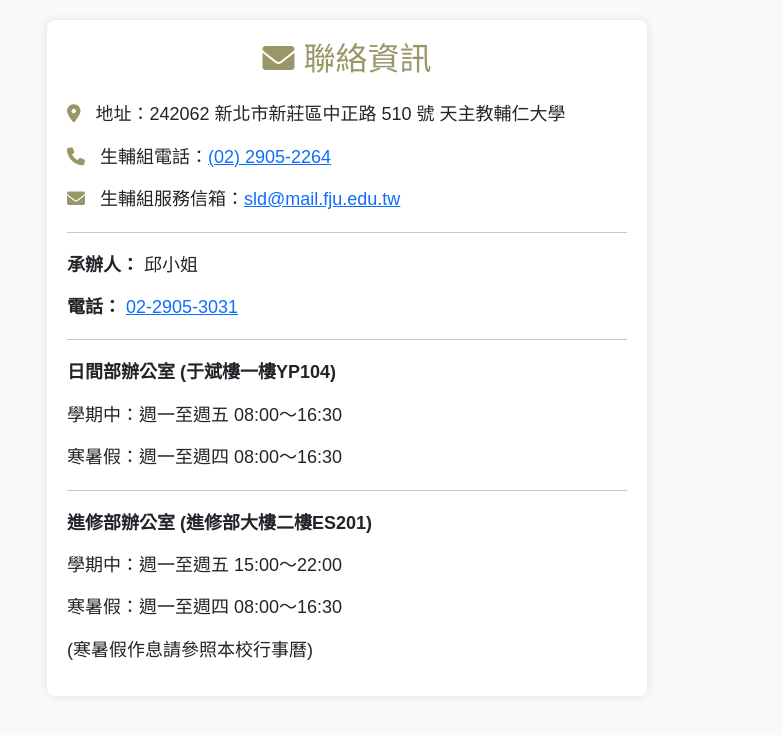
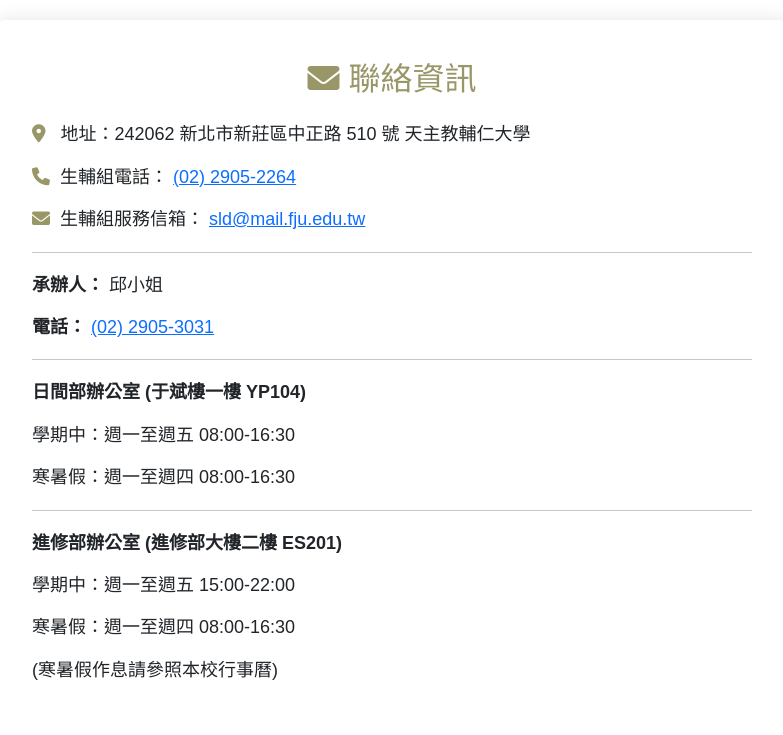
Before and after one commit to SA5202/SA, a PHP site: page /contact.php in a window 1280 px wide. Shown: the top 735 px of the page, without its empty margins (293-1076 px from the left). Run offline with PHP 8.4, Linux system fonts and the light colour scheme; some libraries are stand-ins or nearby versions.

Commit message:
部分格式修改

```diff
--- a/contact.php
+++ b/contact.php
@@ -28,17 +28,16 @@
     <style>
         body {
             font-family: Arial, sans-serif;
-            background-color: #f8f9fa;
-            margin: 0;
-            padding: 20px;
+            margin-top: 20px;
+            margin-left: 90px;
         }
 
         .main-content {
-            max-width: 600px;
+            max-width: 800px;
             background: white;
-            padding: 20px;
-            border-radius: 8px;
-            box-shadow: 0 0 10px rgba(0, 0, 0, 0.1);
+            padding: 40px;
+            border-radius: 15px;
+            box-shadow: 0 0 20px rgba(0, 0, 0, 0.1);
             margin: auto;
         }
 
@@ -69,19 +68,19 @@
         <h2><i class="fa-solid fa-envelope"></i> 聯絡資訊</h2>
         <div class="contact-info">
             <p><i class="fa-solid fa-location-dot"></i> 地址：242062 新北市新莊區中正路 510 號 天主教輔仁大學</p>
-            <p><i class="fa-solid fa-phone"></i> 生輔組電話：<a href="tel:+886229052264">(02) 2905-2264</a></p>
-            <p><i class="fa-solid fa-envelope"></i> 生輔組服務信箱：<a href="mailto:sld@mail.fju.edu.tw">sld@mail.fju.edu.tw</a></p>
+            <p><i class="fa-solid fa-phone"></i>生輔組電話： <a href="tel:+886229052264">(02) 2905-2264</a></p>
+            <p><i class="fa-solid fa-envelope"></i>生輔組服務信箱： <a href="mailto:sld@mail.fju.edu.tw">sld@mail.fju.edu.tw</a></p>
             <hr>
-            <p><strong>承辦人：</strong> 邱小姐</p>
-            <p><strong>電話：</strong> <a href="tel:+886229053031">02-2905-3031</a></p>
+            <p><strong>承辦人： </strong>邱小姐</p>
+            <p><strong>電話： </strong> <a href="tel:+886229053031">(02) 2905-3031</a></p>
             <hr>
-            <p><strong>日間部辦公室 (于斌樓一樓YP104)</strong></p>
-            <p>學期中：週一至週五 08:00～16:30</p>
-            <p>寒暑假：週一至週四 08:00～16:30</p>
+            <p><strong>日間部辦公室 (于斌樓一樓 YP104)</strong></p>
+            <p>學期中：週一至週五 08:00-16:30</p>
+            <p>寒暑假：週一至週四 08:00-16:30</p>
             <hr>
-            <p><strong>進修部辦公室 (進修部大樓二樓ES201)</strong></p>
-            <p>學期中：週一至週五 15:00～22:00</p>
-            <p>寒暑假：週一至週四 08:00～16:30</p>
+            <p><strong>進修部辦公室 (進修部大樓二樓 ES201)</strong></p>
+            <p>學期中：週一至週五 15:00-22:00</p>
+            <p>寒暑假：週一至週四 08:00-16:30</p>
             <p>(寒暑假作息請參照本校行事曆)</p>
         </div>
     </div>
```
Also changed, not shown: index.php (+6 -8 lines), make_suggestions.php (+10 -8 lines).
